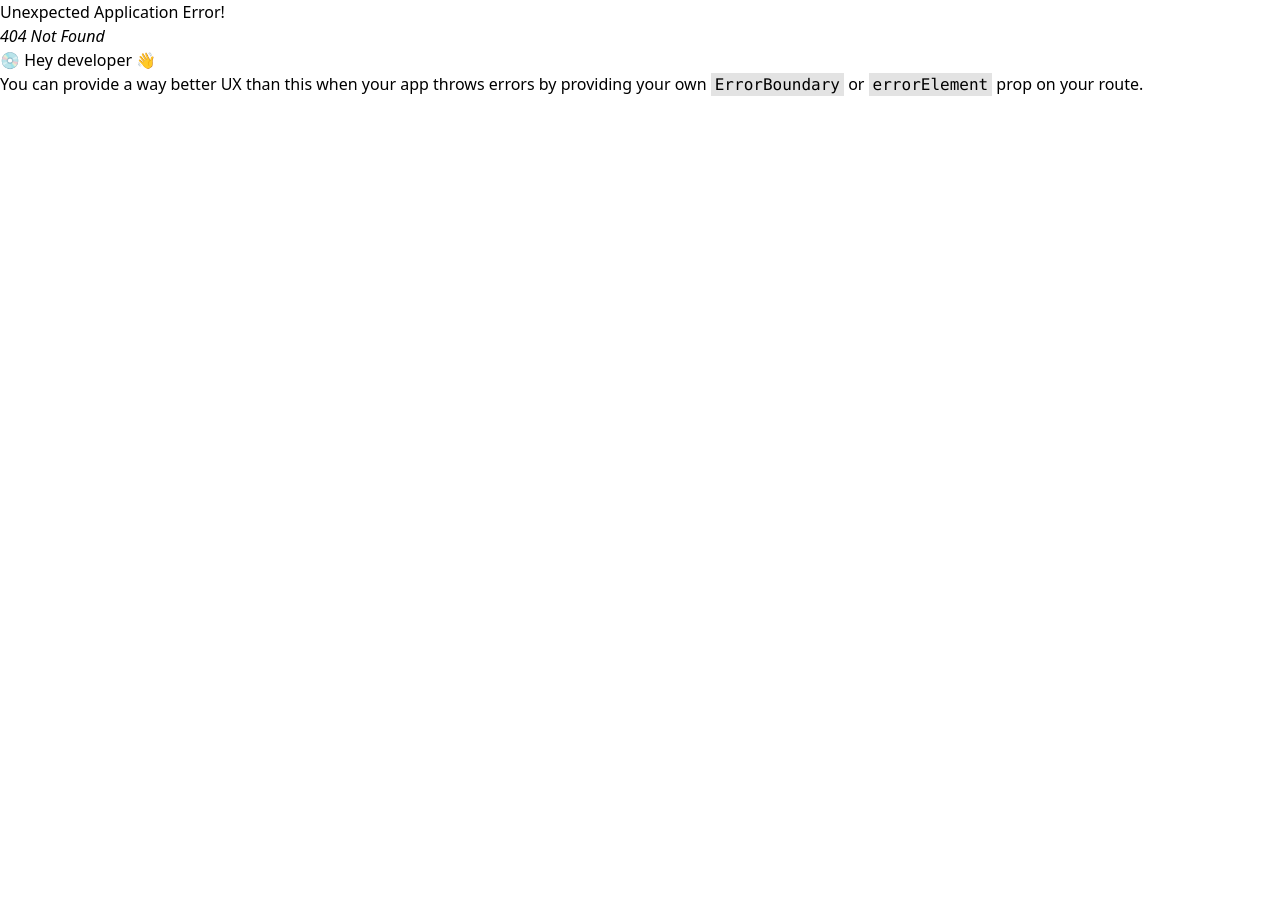
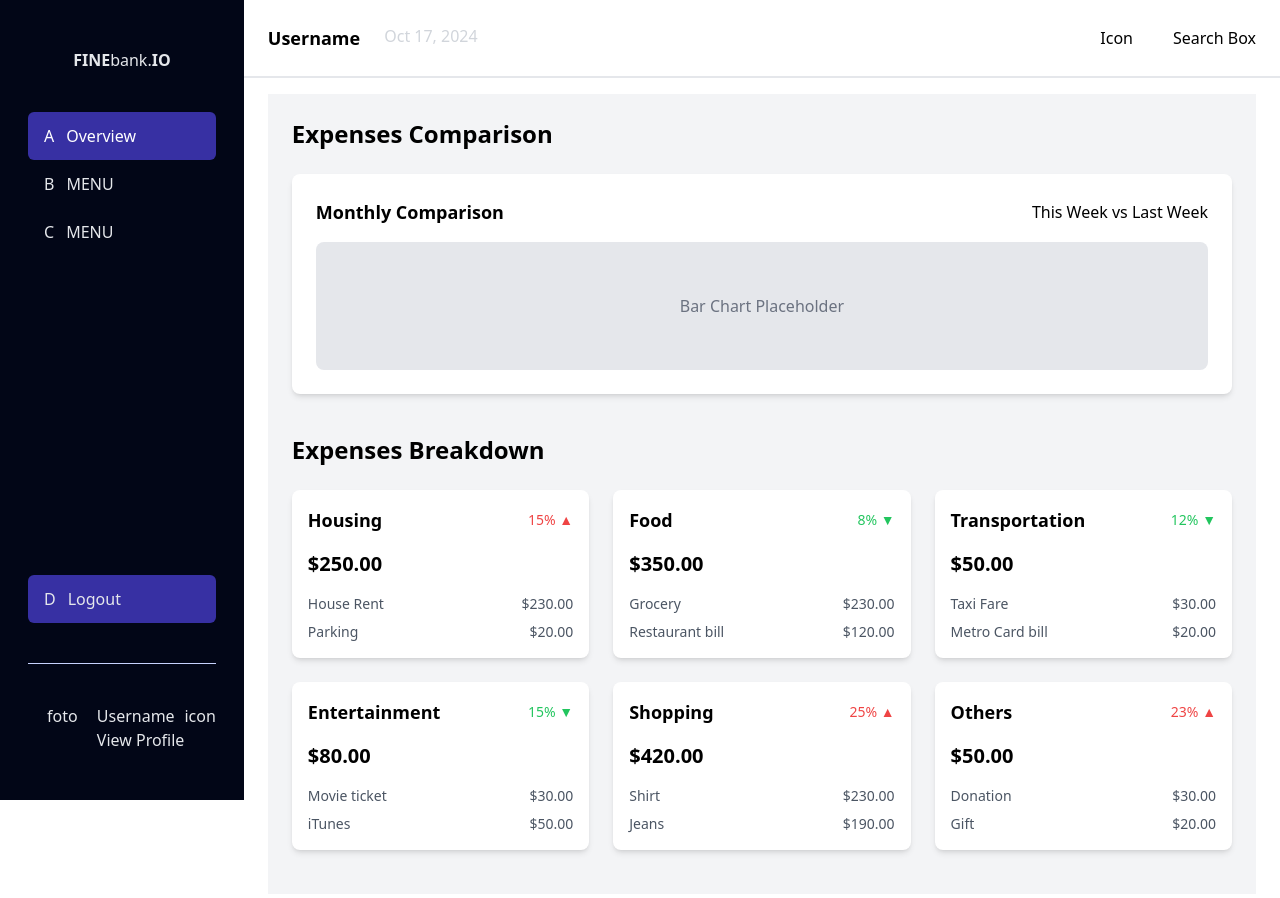
Before and after one commit to ricomuh/frontend-programming, a React (Vite) app: page /expenses in a window 1280 px wide. Before the commit this address had no page. Shown: the top 898 px of the page. Before the commit the page ends 800 px from the top, so only its background shows below. Built offline with nearby package versions, Linux system fonts and the light colour scheme.

Commit message:
Add header, navbar, and dashboard layout components; update routing and dependencies

```diff
--- a/package.json
+++ b/package.json
@@ -10,6 +10,10 @@
     "preview": "vite preview"
   },
   "dependencies": {
+    "@emotion/react": "^11.13.3",
+    "@emotion/styled": "^11.13.0",
+    "@mui/icons-material": "^6.1.6",
+    "@mui/material": "^6.1.6",
     "react": "^18.3.1",
     "react-dom": "^18.3.1",
     "react-router-dom": "^6.27.0"
--- /dev/null
+++ b/src/components/header.tsx
@@ -0,0 +1,14 @@
+export default function Header(): JSX.Element {
+  return (
+    <header className="border-b-2 p-6 flex items-center justify-between">
+      <div className="flex">
+        <div className="font-bold text-lg">Username</div>
+        <div className="ms-6 text-gray-300">Oct 17, 2024</div>
+      </div>
+      <div className="flex">
+        <div>Icon</div>
+        <div className="ms-10 hidden sm:block">Search Box</div>
+      </div>
+    </header>
+  );
+}
--- /dev/null
+++ b/src/components/layouts/MainLayout.tsx
@@ -0,0 +1,22 @@
+import Header from "../header";
+import Navbar from "../navbar";
+
+const MainLayout = ({ children }: { children: React.ReactNode }) => {
+  return (
+    <div className="flex bg-special-mainBg w-screen min-h-screen max-w-full">
+      {/* navbar start*/}
+      <Navbar />
+      {/* navbar end*/}
+      <div className="w-screen">
+        {/* header start*/}
+        <Header />
+        {/* header end*/}
+        {/* content start*/}
+        <main className="px-6 py-4">{children}</main>
+        {/* content end*/}
+      </div>
+    </div>
+  );
+};
+
+export default MainLayout;
--- /dev/null
+++ b/src/components/navbar.tsx
@@ -0,0 +1,45 @@
+import { Link } from "react-router-dom";
+
+export default function Navbar(): JSX.Element {
+  return (
+    <nav className="bg-slate-950 text-gray-200 w-36 sm:w-72 h-screen px-7 py-12 flex flex-col justify-between">
+      <div>
+        <div className="flex justify-center mb-10">
+          <span className="font-bold">FINE</span>bank.
+          <span className="font-bold">IO</span>
+        </div>
+        <Link
+          className="flex bg-indigo-800 text-white px-4 py-3 rounded-md"
+          to="/"
+        >
+          <div className="text-white mx-auto sm:mx-0">A</div>
+          <div className="ms-3 hidden sm:block">Overview</div>
+        </Link>
+        <div className="flex hover:bg-indigo-800 px-4 py-3 rounded-md">
+          <div className="mx-auto sm:mx-0">B</div>
+          <div className="ms-3 hidden sm:block">MENU</div>
+        </div>
+        <div className="flex hover:bg-indigo-800 px-4 py-3 rounded-md">
+          <div className="mx-auto sm:mx-0">C</div>
+          <div className="ms-3 hidden sm:block">MENU</div>
+        </div>
+      </div>
+      <div>
+        <div className="flex bg-indigo-800 px-4 py-3 rounded-md">
+          <div className="mx-auto sm:mx-0">D</div>
+          <div className="ms-3 hidden sm:block">Logout</div>
+        </div>
+        <div className="border-b my-10 border-b-indigo-200"></div>
+        <div className="flex justify-between">
+          <div className="mx-auto">foto</div>
+          <div className="hidden sm:block">
+            Username
+            <br />
+            View Profile
+          </div>
+          <div className="hidden sm:block">icon</div>
+        </div>
+      </div>
+    </nav>
+  );
+}
--- /dev/null
+++ b/src/pages/dashboard/expenses/page.tsx
@@ -0,0 +1,122 @@
+import MainLayout from "../../../components/layouts/MainLayout";
+
+const Expenses = () => {
+  const expensesData = [
+    {
+      title: "Housing",
+      amount: "$250.00",
+      change: "15%",
+      increase: true,
+      items: [
+        { name: "House Rent", price: "$230.00" },
+        { name: "Parking", price: "$20.00" },
+      ],
+    },
+    {
+      title: "Food",
+      amount: "$350.00",
+      change: "8%",
+      increase: false,
+      items: [
+        { name: "Grocery", price: "$230.00" },
+        { name: "Restaurant bill", price: "$120.00" },
+      ],
+    },
+    {
+      title: "Transportation",
+      amount: "$50.00",
+      change: "12%",
+      increase: false,
+      items: [
+        { name: "Taxi Fare", price: "$30.00" },
+        { name: "Metro Card bill", price: "$20.00" },
+      ],
+    },
+    {
+      title: "Entertainment",
+      amount: "$80.00",
+      change: "15%",
+      increase: false,
+      items: [
+        { name: "Movie ticket", price: "$30.00" },
+        { name: "iTunes", price: "$50.00" },
+      ],
+    },
+    {
+      title: "Shopping",
+      amount: "$420.00",
+      change: "25%",
+      increase: true,
+      items: [
+        { name: "Shirt", price: "$230.00" },
+        { name: "Jeans", price: "$190.00" },
+      ],
+    },
+    {
+      title: "Others",
+      amount: "$50.00",
+      change: "23%",
+      increase: true,
+      items: [
+        { name: "Donation", price: "$30.00" },
+        { name: "Gift", price: "$20.00" },
+      ],
+    },
+  ];
+
+  return (
+    <MainLayout>
+      <div className="min-h-screen bg-gray-100 p-6">
+        <div className="max-w-5xl mx-auto">
+          <h1 className="text-2xl font-semibold mb-6">Expenses Comparison</h1>
+
+          {/* Expenses Comparison Section */}
+          <div className="bg-white shadow-md rounded-lg p-6 mb-10">
+            <div className="flex justify-between items-center mb-4">
+              <h3 className="text-lg font-semibold">Monthly Comparison</h3>
+              <span>This Week vs Last Week</span>
+            </div>
+            <div className="h-32 bg-gray-200 rounded-lg flex justify-center items-center">
+              {/* Placeholder for a bar chart */}
+              <span className="text-gray-500">Bar Chart Placeholder</span>
+            </div>
+          </div>
+
+          <h2 className="text-2xl font-semibold mb-6">Expenses Breakdown</h2>
+
+          {/* Expenses Breakdown Section */}
+          <div className="grid grid-cols-1 md:grid-cols-2 lg:grid-cols-3 gap-6">
+            {expensesData.map((expense, index) => (
+              <div key={index} className="bg-white shadow-md rounded-lg p-4">
+                <div className="flex justify-between items-center mb-4">
+                  <h3 className="text-lg font-semibold">{expense.title}</h3>
+                  <span
+                    className={`text-sm ${
+                      expense.increase ? "text-red-500" : "text-green-500"
+                    }`}
+                  >
+                    {expense.change} {expense.increase ? "▲" : "▼"}
+                  </span>
+                </div>
+                <div className="text-xl font-bold mb-4">{expense.amount}</div>
+                <div className="space-y-2">
+                  {expense.items.map((item, itemIndex) => (
+                    <div
+                      key={itemIndex}
+                      className="flex justify-between text-sm text-gray-600"
+                    >
+                      <span>{item.name}</span>
+                      <span>{item.price}</span>
+                    </div>
+                  ))}
+                </div>
+              </div>
+            ))}
+          </div>
+        </div>
+      </div>
+    </MainLayout>
+  );
+};
+
+export default Expenses;
--- /dev/null
+++ b/src/pages/dashboard/page.tsx
@@ -0,0 +1,55 @@
+import MainLayout from "../../components/layouts/MainLayout";
+const DashboardPage = () => {
+  return (
+    <MainLayout>
+      {/* top content start*/}
+      <div className="mb-8 sm:flex sm:gap-6">
+        <div className="mb-4 sm:w-1/3">
+          <div className="text-lg text-gray-700 mb-2">Title1</div>
+          <div className="bg-white rounded-lg px-6 py-5 shadow-xl">
+            widget 1
+          </div>
+        </div>
+        <div className="mb-4 sm:w-1/3">
+          <div className="text-lg text-gray-700 mb-2">Title2</div>
+          <div className="bg-white rounded-lg px-6 py-5 shadow-xl">
+            widget 2
+          </div>
+        </div>
+        <div className="mb-4 sm:w-1/3">
+          <div className="text-lg text-gray-700 mb-2">Title3</div>
+          <div className="bg-white rounded-lg px-6 py-5 shadow-xl">
+            widget 3
+          </div>
+        </div>
+      </div>
+      {/* top content end*/}
+      {/* bottom content start*/}
+      <div className="sm:flex sm:gap-6">
+        <div className="mb-4 sm:w-1/3">
+          <div className="text-lg text-gray-700 mb-2">Title4</div>
+          <div className="bg-white rounded-lg px-6 py-5 shadow-xl">
+            widget 4
+          </div>
+        </div>
+        <div className="sm:w-2/3">
+          <div className="mb-8">
+            <div className="text-lg text-gray-700 mb-2">Title5</div>
+            <div className="bg-white rounded-lg px-6 py-5 shadow-xl">
+              widget 5
+            </div>
+          </div>
+          <div className="">
+            <div className="text-lg text-gray-700 mb-2">Title6</div>
+            <div className="bg-white rounded-lg px-6 py-5 shadow-xl">
+              widget 6
+            </div>
+          </div>
+        </div>
+      </div>
+      {/* bottom content end*/}
+    </MainLayout>
+  );
+};
+
+export default DashboardPage;
```
Also changed, not shown: src/main.tsx (+7 -1 lines), 1 other file (tests, documents, lock files or other folders).
